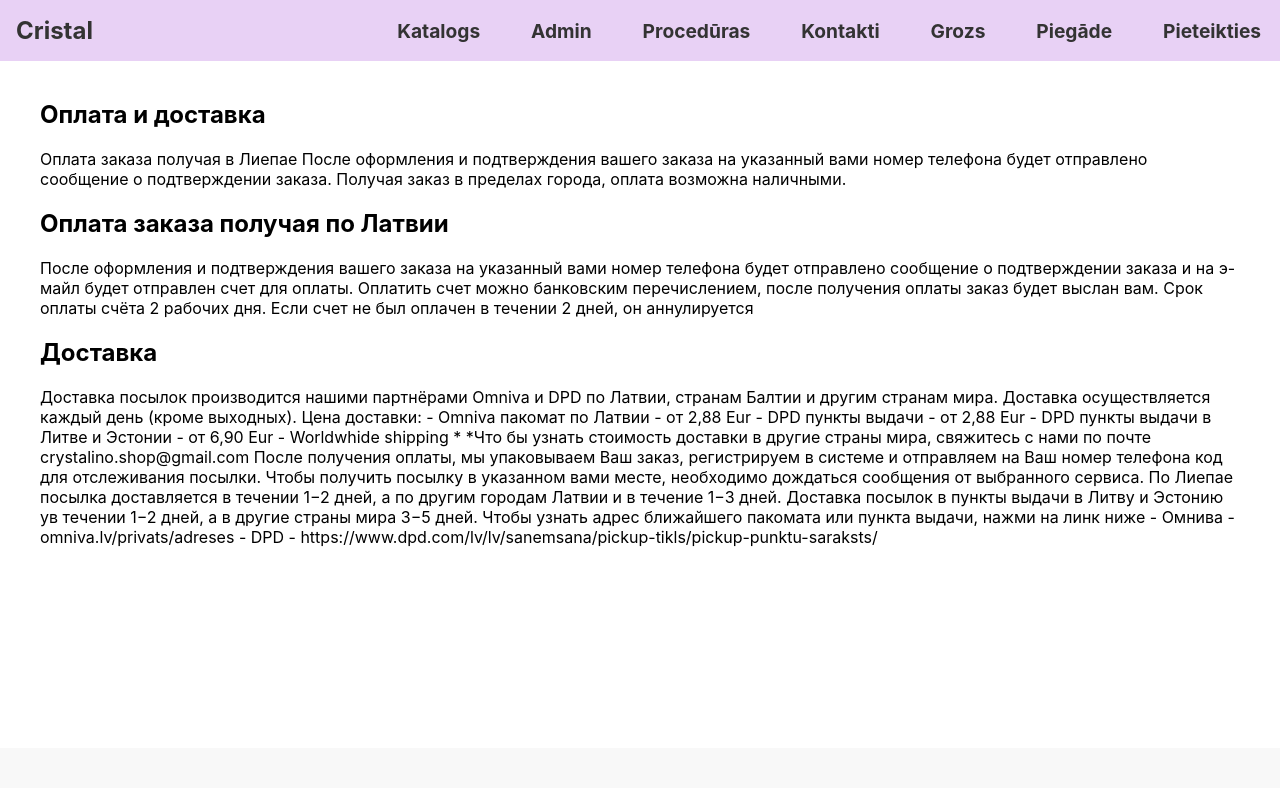
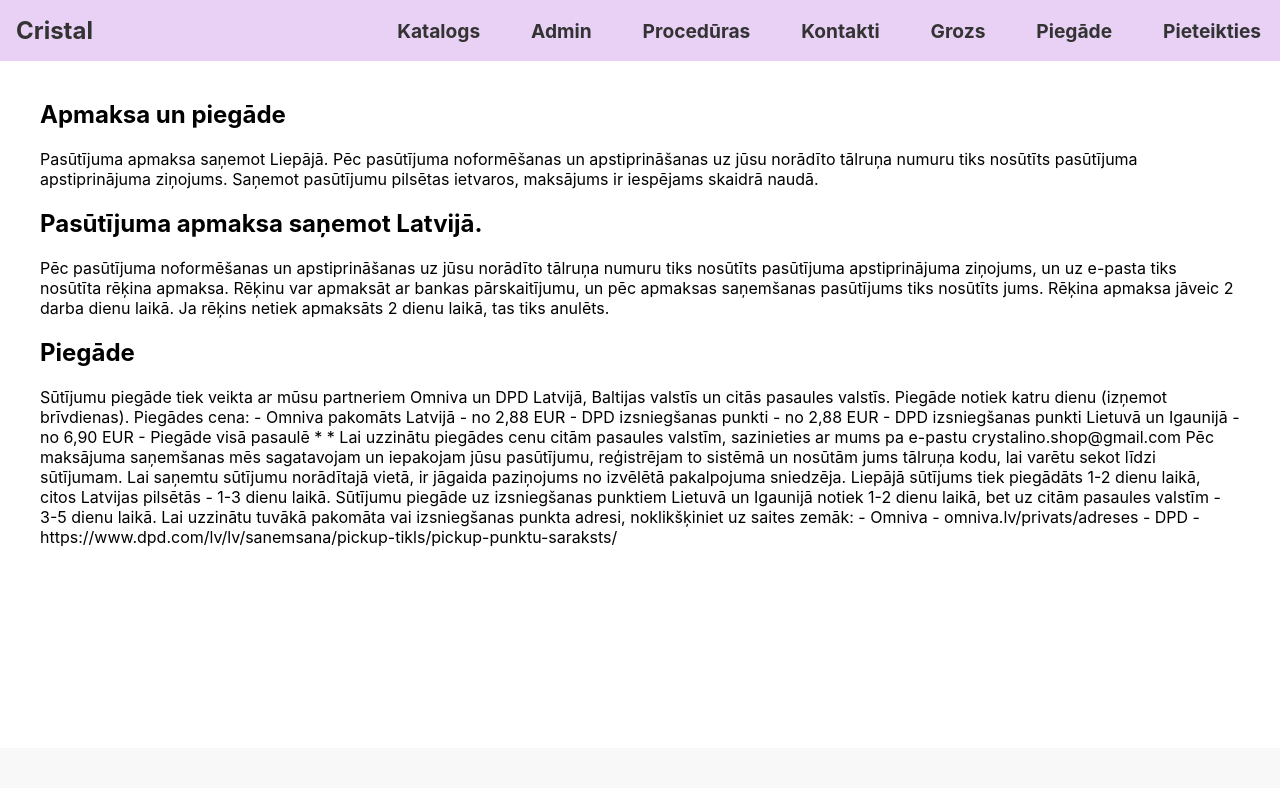
Before and after one commit to Ruslans3417/ekz, a React (Create React App) app in the folder vadibas-panelis/: page /dostavka in a window 1280 px wide. Shown: the top 800 px of the page. Built offline with nearby package versions, Linux system fonts and the light colour scheme.

Commit message:
Update dostavka.jsx

```diff
--- a/vadibas-panelis/src/dostavka.jsx
+++ b/vadibas-panelis/src/dostavka.jsx
@@ -13,44 +13,38 @@ function TextWithButton() {
     <div>
 
       <p style={{marginTop: "100px", marginBottom: "201px", marginLeft: "40px", marginRight: "40px"}}>
-      <h2 style={{marginTop: "0px"}}>Оплата и доставка</h2>
+      <h2 style={{marginTop: "0px"}}>Apmaksa un piegāde</h2>
       <p>
-        Оплата заказа получая в Лиепае
-        После оформления и подтверждения вашего заказа на указанный вами номер телефона
-        будет отправлено сообщение о подтверждении заказа. Получая заказ в пределах города,
-        оплата возможна наличными.
+        Pasūtījuma apmaksa saņemot Liepājā. Pēc pasūtījuma noformēšanas un apstiprināšanas uz jūsu norādīto tālruņa numuru tiks
+        nosūtīts pasūtījuma apstiprinājuma ziņojums.
+        Saņemot pasūtījumu pilsētas ietvaros, maksājums ir iespējams skaidrā naudā.
       </p>
-      <h2>Оплата заказа получая по Латвии</h2>
+      <h2>Pasūtījuma apmaksa saņemot Latvijā.</h2>
       <p>
-        После оформления и подтверждения вашего заказа на указанный вами номер телефона
-        будет отправлено сообщение о подтверждении заказа и на э-майл будет отправлен
-        счет для оплаты. Оплатить счет можно банковским перечислением,
-        после получения оплаты заказ будет выслан вам.
-        Срок оплаты счёта 2 рабочих дня. Если счет не был оплачен в течении 2 дней,
-        он аннулируется
+        Pēc pasūtījuma noformēšanas un apstiprināšanas uz jūsu norādīto tālruņa numuru tiks nosūtīts pasūtījuma apstiprinājuma ziņojums,
+        un uz e-pasta tiks nosūtīta rēķina apmaksa.
+        Rēķinu var apmaksāt ar bankas pārskaitījumu, un pēc apmaksas saņemšanas pasūtījums tiks nosūtīts jums.
+        Rēķina apmaksa jāveic 2 darba dienu laikā. Ja rēķins netiek apmaksāts 2 dienu laikā, tas tiks anulēts.
       </p>
-      <h2>Доставка</h2>
+      <h2>Piegāde</h2>
       <p>
-        Доставка посылок производится нашими партнёрами Omniva и DPD по Латвии,
-        странам Балтии и другим странам мира.
-        Доставка осуществляется каждый день (кроме выходных).
-        Цена доставки:
-        - Omniva пакомат по Латвии - от 2,88 Eur
-        - DPD пункты выдачи - от 2,88 Eur
-        - DPD пункты выдачи в Литве и Эстонии - от 6,90 Eur
-        - Worldwhide shipping *
-        *Что бы узнать стоимость доставки в другие страны мира, свяжитесь с нами по почте
-        crystalino.shop@gmail.com
-        После получения оплаты, мы упаковываем Ваш заказ, регистрируем в системе и отправляем
-        на Ваш номер телефона код для отслеживания посылки. Чтобы получить посылку
-        в указанном вами месте, необходимо дождаться сообщения от выбранного сервиса.
-        По Лиепае посылка доставляется в течении 1−2 дней, а по другим городам Латвии и
-        в течение 1−3 дней.
-        Доставка посылок в пункты выдачи в Литву и Эстонию ув течении 1−2 дней, а
-        в другие страны мира 3−5 дней.
-        Чтобы узнать адрес ближайшего пакомата или пункта выдачи, нажми на линк ниже
-        - Омнива - omniva.lv/privats/adreses
-        - DPD - https://www.dpd.com/lv/lv/sanemsana/pickup-tikls/pickup-punktu-saraksts/</p>
+Sūtījumu piegāde tiek veikta ar mūsu partneriem Omniva un DPD Latvijā, Baltijas valstīs un citās pasaules valstīs.
+Piegāde notiek katru dienu (izņemot brīvdienas).
+        Piegādes cena:
+         - Omniva pakomāts Latvijā - no 2,88 EUR
+         - DPD izsniegšanas punkti - no 2,88 EUR
+         - DPD izsniegšanas punkti Lietuvā un Igaunijā - no 6,90 EUR
+         - Piegāde visā pasaulē *
+        * Lai uzzinātu piegādes cenu citām pasaules valstīm, sazinieties ar mums pa e-pastu crystalino.shop@gmail.com
+         Pēc maksājuma saņemšanas mēs sagatavojam un iepakojam jūsu pasūtījumu, reģistrējam to sistēmā un nosūtām jums tālruņa kodu,
+         lai varētu sekot līdzi sūtījumam. Lai saņemtu sūtījumu norādītajā vietā,
+         ir jāgaida paziņojums no izvēlētā pakalpojuma sniedzēja.
+         Liepājā sūtījums tiek piegādāts 1-2 dienu laikā, citos Latvijas pilsētās - 1-3 dienu laikā.
+         Sūtījumu piegāde uz izsniegšanas punktiem Lietuvā un Igaunijā notiek 1-2 dienu laikā, bet uz citām pasaules valstīm - 3-5 dienu laikā.
+         Lai uzzinātu tuvākā pakomāta vai izsniegšanas punkta adresi,
+           noklikšķiniet uz saites zemāk: - Omniva - omniva.lv/privats/adreses - DPD -
+             https://www.dpd.com/lv/lv/sanemsana/pickup-tikls/pickup-punktu-saraksts/
+</p>
           {/* Еще дополнительный текст */}
         </p>
 
```
